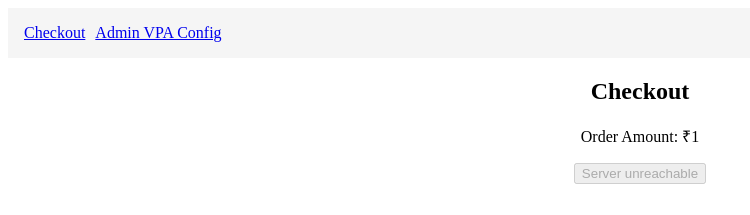
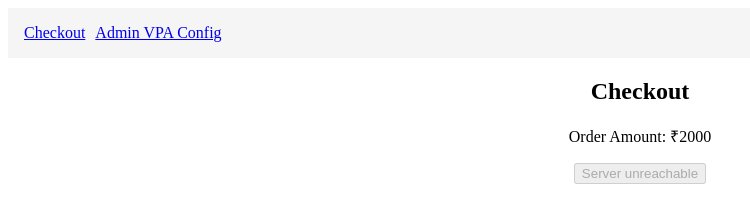
Before and after one commit to developerabhi04/upi-frontend, a React (Vite) app: page / in a window 1280 px wide. Shown: the top 215 px of the page, without its empty margins (0-750 px from the left). Built offline with nearby package versions, Linux system fonts and the light colour scheme; no server answers.

Commit message:
fffffffffff

```diff
--- a/src/Components/Checkout.jsx
+++ b/src/Components/Checkout.jsx
@@ -2,7 +2,7 @@ import PhonePeButton from './PhonePeButton';
 
 
 const Checkout = () => {
-  const amount = 1;
+  const amount = 2000;
   const orderId = 'ORDER12345';
 
   return (
```
